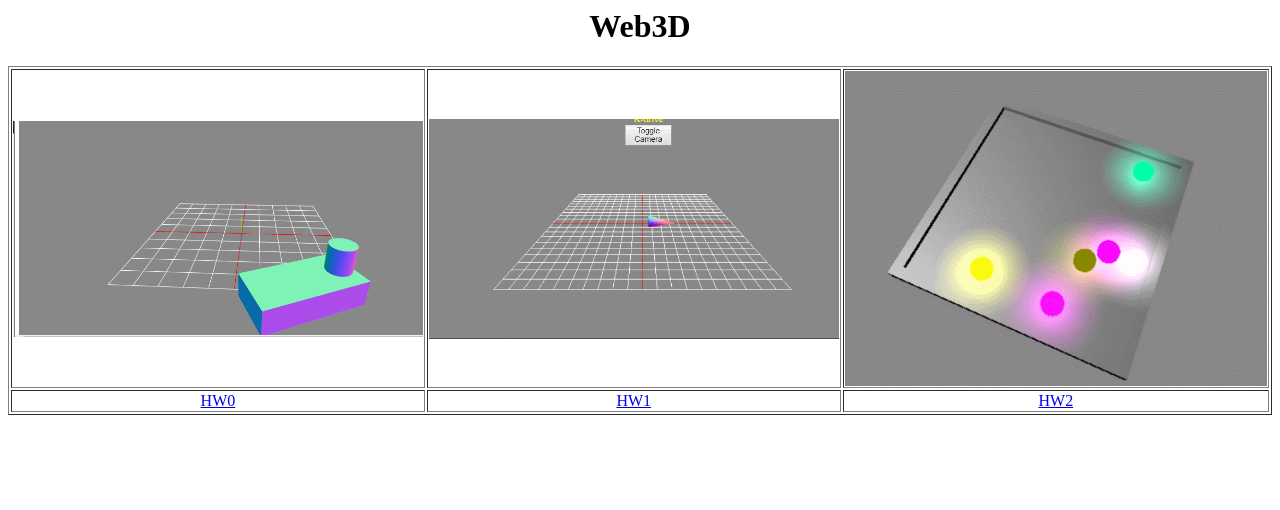
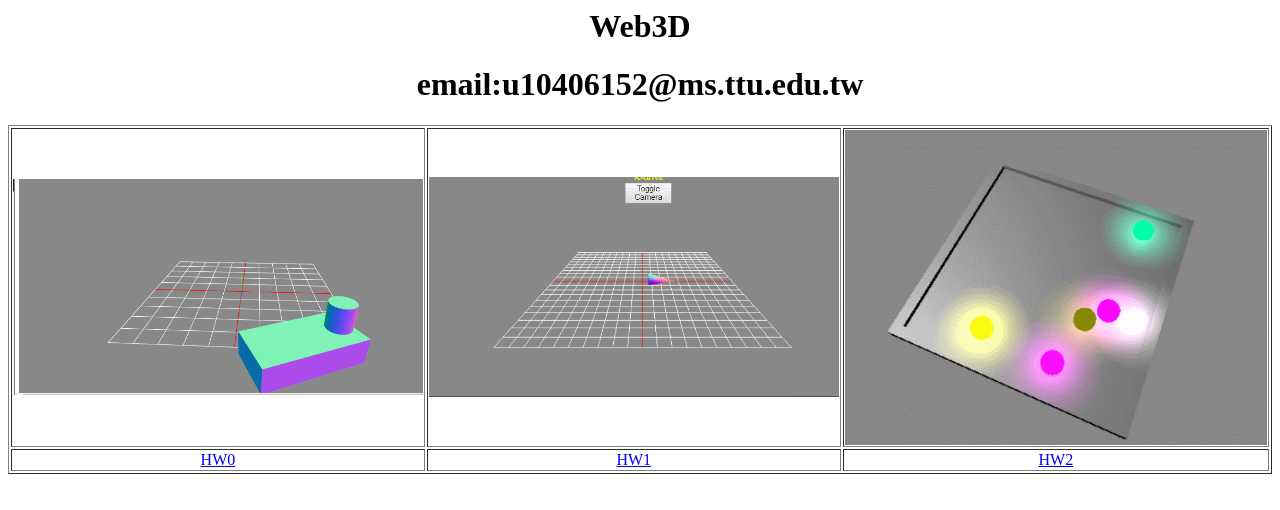
Before and after one commit to u10406152/gdesign, a plain HTML site: page index.html in a window 1280 px wide. Drawn offline with Linux system fonts and the light colour scheme.

Commit message:
your comment

```diff
--- a/index.html
+++ b/index.html
@@ -10,7 +10,7 @@
 <body>
 <h1 align="center"><font face="Bookman Old Style">Web3D</font>
 </h1>
-<h1 align="center"><font face="Bookman Old Style"></font></h1>
+<h1 align="center"><font face="Bookman Old Style" href="u10406152@ms.ttu.edu.tw">email:u10406152@ms.ttu.edu.tw</font></h1>
 
 <table border="1" width="100%">
 	<tr>
```
